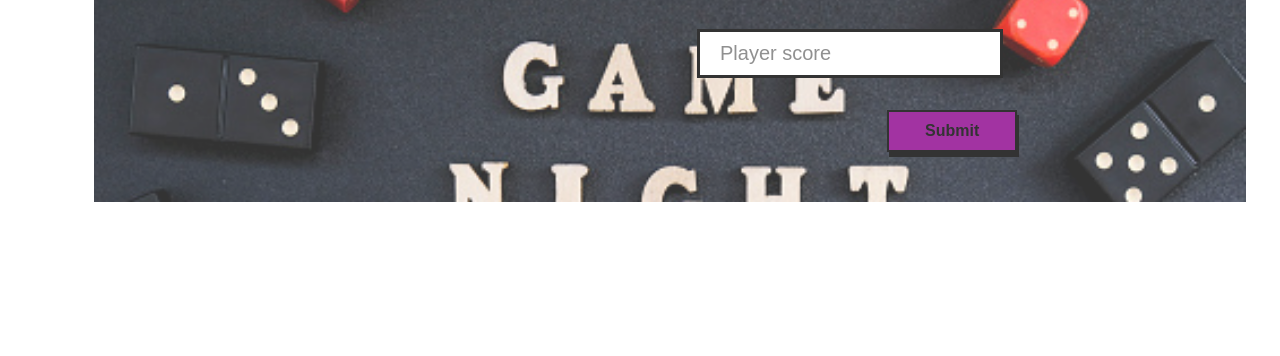
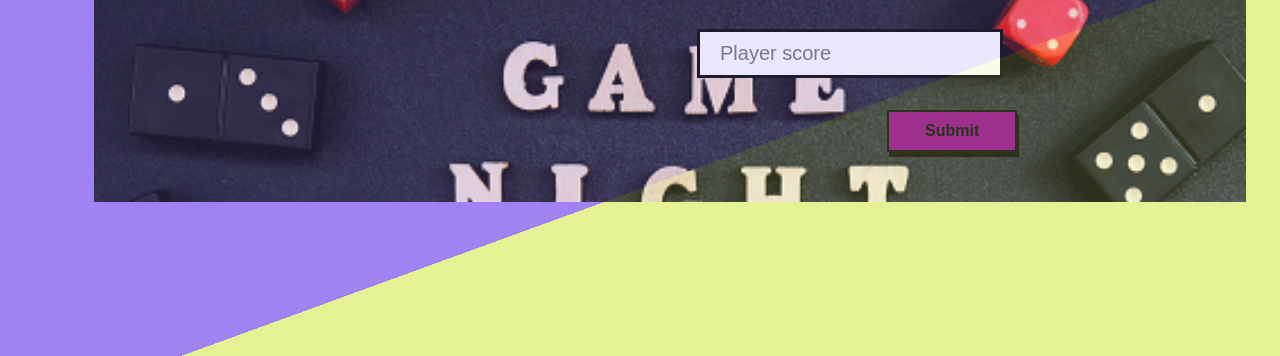
Before and after one commit to Tumworobere/Leaderboard, a website built with webpack: page src/index.html in a window 1280 px wide. Shown: the part 444-800 px from the top of the page. Built offline with nearby package versions, Linux system fonts and the light colour scheme.

Commit message:
Modify index.html

```diff
--- a/src/index.html
+++ b/src/index.html
@@ -3,10 +3,13 @@
 <head>
     <meta charset="UTF-8">
     <meta name="viewport" content="width=device-width, initial-scale=1.0">
-    <title>Leaderboard by Tumworobere</title>
+    <title>LeaderBoard Project</title>
 </head>
 <body>
     <h1>LeaderBoard</h1>
+    <div class="bg"></div>
+    <div class="bg bg2"></div>
+    <div class="bg bg3"></div>
     <main class="main-container">
     <section class="left">
         <div class="heading">
```
